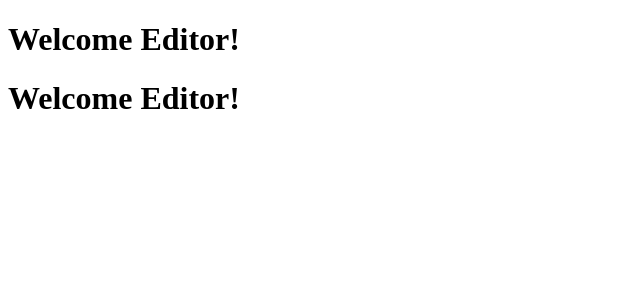
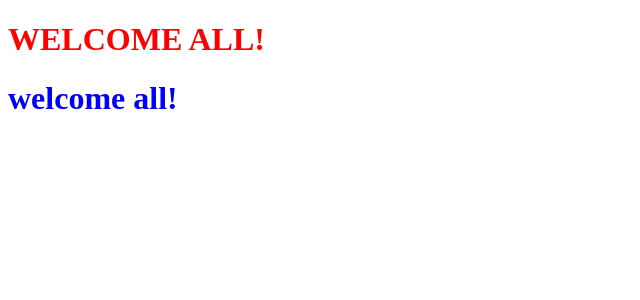
Before and after one commit to Pebhashi-Tharushika/angular-18-practice, an Angular app in the folder directives/: page / in a window 1280 px wide. Shown: the top 300 px of the page, without its empty margins (0-640 px from the left). Built offline with nearby package versions, Linux system fonts and the light colour scheme.

Commit message:
attribute directives - ngStyle

```diff
--- a/directives/src/app/app.component.html
+++ b/directives/src/app/app.component.html
@@ -2,4 +2,6 @@
 
 <!-- <app-for></app-for> -->
 
-<app-switch></app-switch>
+<!-- <app-switch></app-switch> -->
+
+<app-attribute-directive></app-attribute-directive>
--- a/directives/src/app/app.component.ts
+++ b/directives/src/app/app.component.ts
@@ -2,11 +2,12 @@ import { Component } from '@angular/core';
 import { IfComponent } from './if/if.component';
 import { ForComponent } from './for/for.component';
 import { SwitchComponent } from './switch/switch.component';
+import { AttributeDirectiveComponent } from './attribute-directive/attribute-directive.component';
 
 @Component({
   selector: 'app-root',
   standalone: true,
-  imports: [IfComponent, ForComponent, SwitchComponent],
+  imports: [IfComponent, ForComponent, SwitchComponent, AttributeDirectiveComponent],
   templateUrl: './app.component.html',
   styleUrl: './app.component.css'
 })
--- /dev/null
+++ b/directives/src/app/attribute-directive/attribute-directive.component.html
@@ -0,0 +1,12 @@
+<!-- ngStyle - Attribute Directives -->
+
+<h1 [ngStyle]="{'color':isActive ? 'red' : 'purple',
+                'textTransform': isActive ? 'uppercase' : 'lowercase'
+                }"
+>Welcome All!</h1>
+
+
+<h1 [ngStyle]="{'color':getActiveColor,
+                'textTransform':getTextTransform
+                }"
+>Welcome All!</h1>
--- /dev/null
+++ b/directives/src/app/attribute-directive/attribute-directive.component.ts
@@ -0,0 +1,22 @@
+import { NgStyle } from '@angular/common';
+import { Component } from '@angular/core';
+
+@Component({
+  selector: 'app-attribute-directive',
+  standalone: true,
+  imports: [NgStyle],
+  templateUrl: './attribute-directive.component.html',
+  styleUrl: './attribute-directive.component.css'
+})
+export class AttributeDirectiveComponent {
+  isActive: boolean = true;
+
+  get getActiveColor(): string {
+    return this.isActive ? 'blue' : 'green'
+  }
+
+  get getTextTransform(): string {
+    return this.isActive ? 'lowercase' : 'uppercase';
+  }
+
+}
```
Also changed, not shown: directives/src/app/attribute-directive/attribute-directive.component.css (added), 1 other file (tests, documents, lock files or other folders).
